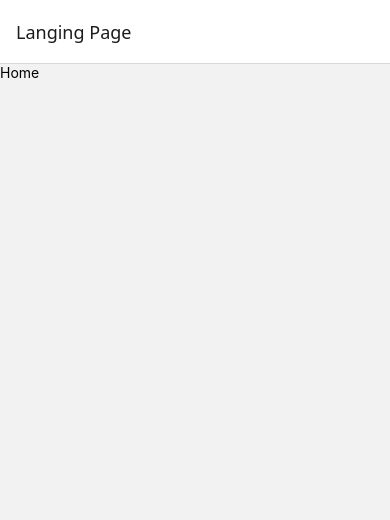
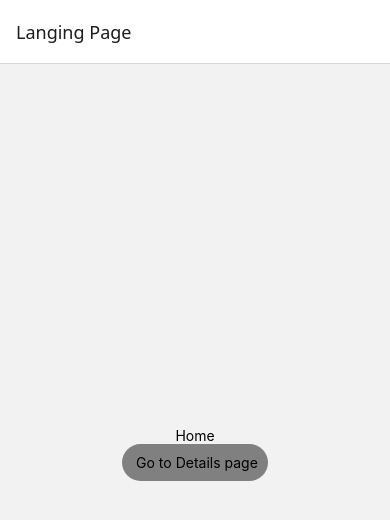
Before and after one commit to engr-mahmudul/React-Native_Basic_Project, a React Native app: screen /Home in a window 390 px wide. Shown: the top 520 px of the page. Built offline with nearby package versions, Linux system fonts and the light colour scheme.

Commit message:
Basic Native Stack Navigation Implementated

```diff
--- a/src/screens/Details.tsx
+++ b/src/screens/Details.tsx
@@ -1,7 +1,14 @@
 import {  Image, StyleSheet, Text, TouchableOpacity, View } from 'react-native'
 import React, { useState } from 'react'
 
-const Details = () => {
+import { NativeStackScreenProps } from '@react-navigation/native-stack'
+import { RootStackParamList } from '../../App'
+
+
+type DetailsProps = NativeStackScreenProps<RootStackParamList, 'Details'>
+
+const Details = ({route}:DetailsProps) => {
+    const {link} = route.params
   const [message, setMessage] = useState('')
   const handlePress = () => {
     setMessage("Am I cute ?")
@@ -12,7 +19,7 @@ const Details = () => {
       <TouchableOpacity style={styles.button} onPress={handlePress}>
         <Image
         style={styles.imageSize}
-        source={{uri:'https://fullbloomclub.net/wp-content/uploads/2023/07/cute-easy-drawing4.jpg'}}/>
+        source={{uri:link}}/>
       </TouchableOpacity>
       <Text style={{marginTop:30, fontSize:20, color:'gray'}}>{message}</Text>
     </View>
--- a/src/screens/Home.tsx
+++ b/src/screens/Home.tsx
@@ -1,10 +1,22 @@
-import { StyleSheet, Text, View } from 'react-native'
+import { Pressable, StyleSheet, Text, View } from 'react-native'
 import React from 'react'
 
-const Home = () => {
+import { NativeStackScreenProps } from '@react-navigation/native-stack'
+import { RootStackParamList } from '../../App'
+
+type HomeProps = NativeStackScreenProps<RootStackParamList,'Home'>
+
+const Home = ({navigation}:HomeProps) => {
+    const imageLink = 'https://fullbloomclub.net/wp-content/uploads/2023/07/cute-easy-drawing4.jpg'
   return (
-    <View>
-      <Text>Home</Text>
+    <View style={styles.container}>
+      <Text style={styles.smallText}>Home</Text>
+      <Pressable
+      style={styles.buttonStyle}
+      onPress={()=>navigation.navigate('Details',{link:imageLink})}
+      >
+        <Text> Go to Details page</Text>
+      </Pressable>
     </View>
   )
 }
@@ -19,5 +31,10 @@ const styles = StyleSheet.create({
     },
     smallText:{
         color:'black'
+    },
+    buttonStyle:{
+        backgroundColor:'gray',
+        padding:10,
+        borderRadius:20
     }
 })
```
Also changed, not shown: App.tsx (+3 -4 lines).
